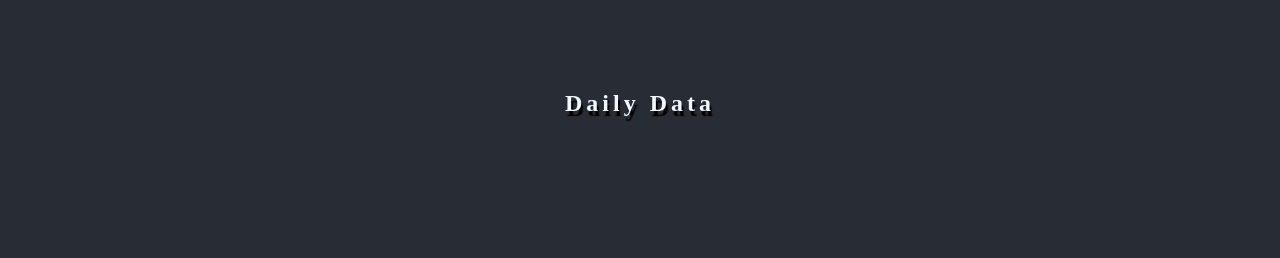
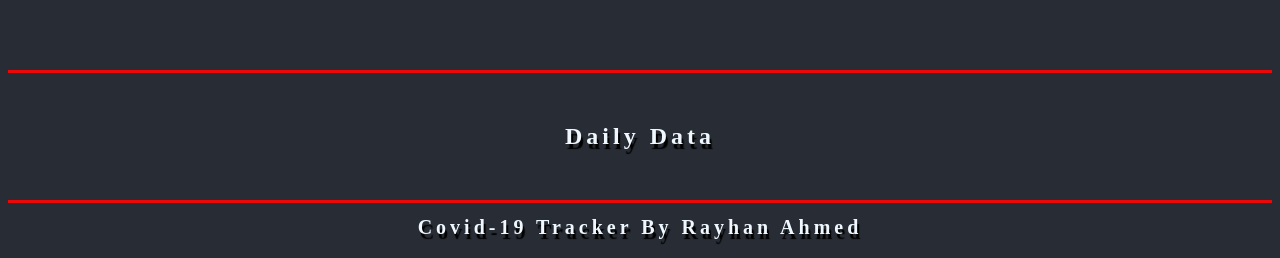
Before and after one commit to srehanpk/covid19-app, a React (Create React App) app: page / in a window 1280 px wide. Shown: the part 547-805 px from the top of the page. Built offline with nearby package versions, Linux system fonts and the light colour scheme; no server answers.

Commit message:
Add footer

```diff
--- a/src/App.css
+++ b/src/App.css
@@ -10,6 +10,7 @@ body {
   max-width: max-content;
   min-width: min-content;
   margin: auto;
+  box-shadow: black 0px 5px 1px ;
 }
 .header {
   font-size: 30px;
@@ -22,8 +23,8 @@ body {
 .select {
   text-align: center;
   margin-bottom: 30px;
+
 }
-
 .native {
   color: red;
   font-weight: bolder;
@@ -36,7 +37,7 @@ body {
 
 
   max-width: 80%;
-  margin-top: 50px;
+  /* margin-top: 10px; */
   border-radius: 10px;
   background-color: white;
   margin-left: auto;
@@ -47,6 +48,28 @@ body {
   color: aliceblue;
   text-shadow: black 2px 5px 1px;
   letter-spacing: 4px;
-  margin-top: 100px;
+  margin-top: 50px;
   text-align: center;
 }
+.divider {
+
+ border-top: solid rgba(255, 4, 4, 0.911);
+ margin-top: 80px;
+}
+.footer-div {
+
+  height: 50px;
+  margin-top: 50px;
+  border-top: solid rgba(255, 4, 4, 0.911);
+  margin-left: auto;
+  margin-right: auto;
+}
+.footer {
+
+  text-align: center;
+  font-size: 20px;
+  color: aliceblue;
+  text-shadow: black 2px 5px 1px;
+  letter-spacing: 4px;
+
+}
--- a/src/App.js
+++ b/src/App.js
@@ -3,6 +3,7 @@ import "./App.css";
 import Header from "./Header";
 import Status from "./Status";
 import Charts from "./Chart";
+import Footer from './Footer';
 import { GlobalProvider } from "./Context.js";
 
 function App() {
@@ -11,6 +12,7 @@ function App() {
       <Header />
       <Status />
       <Charts />
+      <Footer />
     </GlobalProvider>
   );
 }
--- a/src/Chart.js
+++ b/src/Chart.js
@@ -49,7 +49,7 @@ const Charts = () => {
   ) : null;
 
   return (
-    <div >
+    <div  className="divider">
       <h2 className="charth2">Daily Data</h2>
       <div className="chart">{lineChart}</div>
     </div>
--- /dev/null
+++ b/src/Footer.js
@@ -0,0 +1,16 @@
+import React from "react";
+import "./App.css";
+
+function Footer() {
+  return (
+    <>
+      <div className="footer-div">
+        <h1 className="footer">
+          Covid-19 Tracker  By  Rayhan Ahmed
+        </h1>
+      </div>
+    </>
+  );
+}
+
+export default Footer;
--- a/src/Status.js
+++ b/src/Status.js
@@ -47,7 +47,6 @@ const useStyles = makeStyles((theme) => ({
     justifyContent: "space-between",
     boxShadow: "black 2px 5px 1px ",
   },
-
   title: {
     fontSize: 15,
   },
@@ -134,12 +133,12 @@ export default function Status() {
 
       <Grid container spacing={4} justify="center">
         <Grid item  xs={10} md={3}>
-          <Paper className={classes.paper}>
+          <Paper className={classes.paper} >
             <Card
               className={classes.card}
               style={{
                 border: "solid 1px black",
-                borderTop: "solid 20px blue",
+                borderTop: "solid 20px blue ",
               }}
             >
               <CardContent>
```
